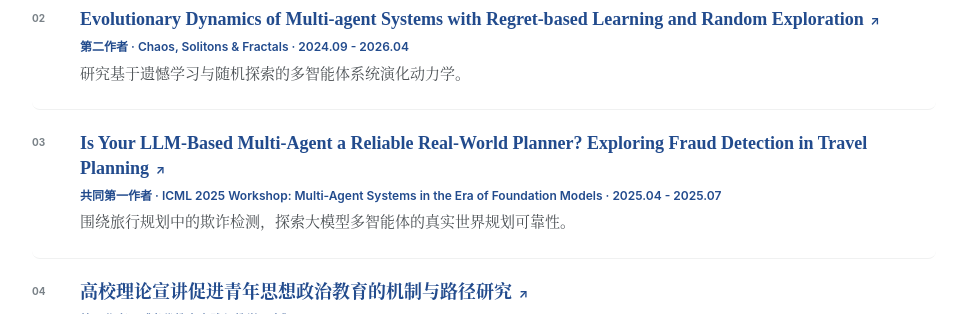
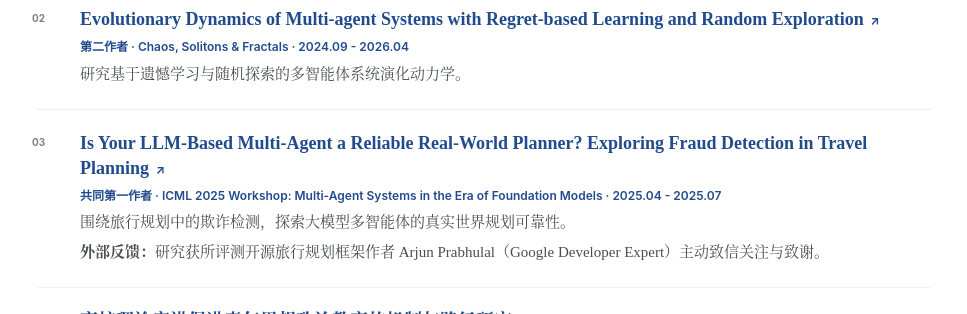
Before and after one commit to JhengXu/JhengXu.github.io, a Next.js app: page / in a window 1280 px wide. Shown: the part 1020-1334 px from the top of the page, without its empty margins (273-1240 px from the left). Built offline with nearby package versions, Linux system fonts and the light colour scheme; no server answers.

Commit message:
Add external feedback to travel planning research entry

```diff
--- a/app/page.tsx
+++ b/app/page.tsx
@@ -22,6 +22,8 @@ type ResearchItem = {
   title: string;
   summary: string;
   summaryEn: string;
+  feedback?: string;
+  feedbackEn?: string;
   href: string;
 };
 
@@ -62,6 +64,8 @@ const research: ResearchItem[] = [
     summary: '围绕旅行规划中的欺诈检测，探索大模型多智能体的真实世界规划可靠性。',
     summaryEn:
       'Evaluated the real-world planning reliability of LLM-based multi-agent systems through fraud detection in travel planning.',
+    feedback: '研究获所评测开源旅行规划框架作者 Arjun Prabhulal（Google Developer Expert）主动致信关注与致谢。',
+    feedbackEn: 'Arjun Prabhulal (Google Developer Expert), author of the open-source travel-planning framework evaluated in this study, reached out by email to express interest and thanks.',
     href: 'https://arxiv.org/abs/2505.16557',
   },
   {
@@ -488,6 +492,12 @@ export default function Home() {
                       · {item.period}
                     </p>
                     <p><Localized zh={item.summary} en={item.summaryEn} /></p>
+                    {item.feedback && (
+                      <p>
+                        <strong><Localized zh="外部反馈：" en="External feedback: " /></strong>
+                        <Localized zh={item.feedback} en={item.feedbackEn ?? item.feedback} />
+                      </p>
+                    )}
                   </div>
                 </article>
               ))}
```
